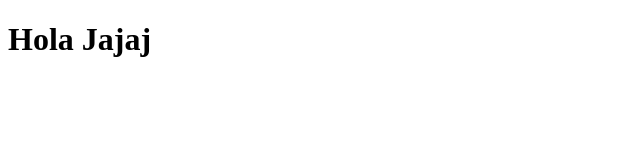
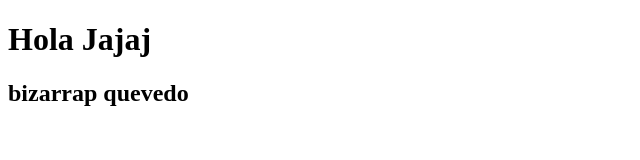
Before and after one commit to moredana/cursoGit, a plain HTML site: page index.html in a window 1280 px wide. Shown: the whole page, without its empty margins (0-640 px from the left). Drawn offline with Linux system fonts and the light colour scheme.

Commit message:
Modificando el archivo de MIERDAAAAAA

```diff
--- a/index.html
+++ b/index.html
@@ -8,5 +8,6 @@
 </head>
 <body>
     <h1>Hola Jajaj</h1>
+    <h2>bizarrap quevedo</h2>
 </body>
 </html>
```
